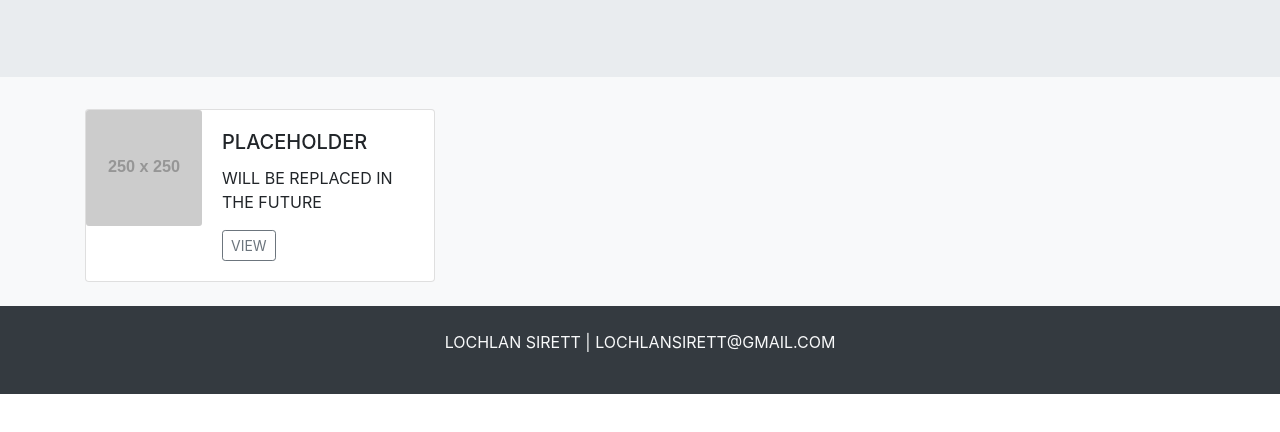
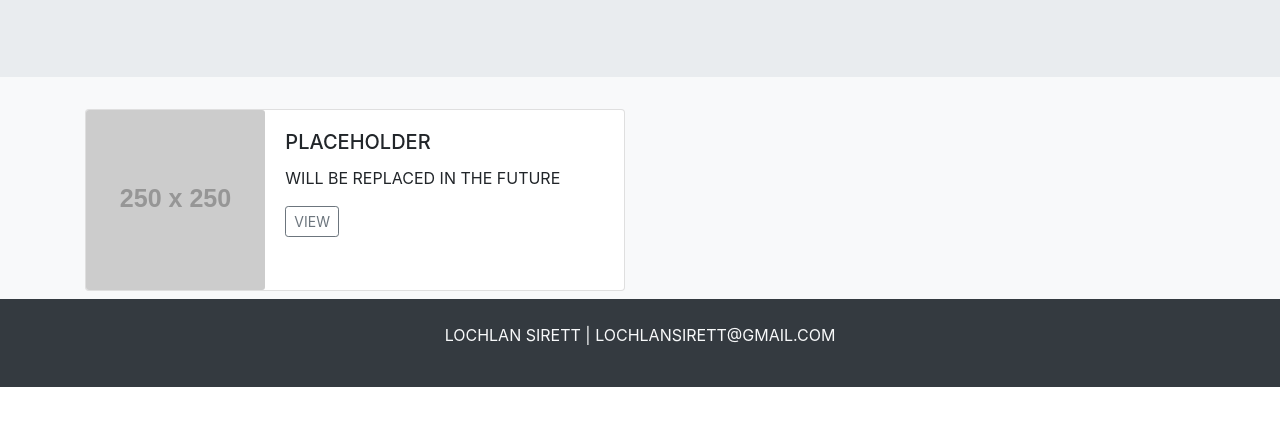
Before and after one commit to LochlanS/lochlans.github.io, a plain HTML site: page index.html in a window 1280 px wide. Shown: the part 228-660 px from the top of the page. Drawn offline with nearby package versions, Linux system fonts and the light colour scheme; placeholder pictures from the web are drawn by us.

Commit message:
Update index.html

```diff
--- a/index.html
+++ b/index.html
@@ -25,8 +25,8 @@
 		</div>
 		<div class="container">
 			<div class="row">
-				<div class="col-md-4">
-					<div class="card mb-4">
+				<div class="col-sm-12 col-md-6">
+					<div class="card mb-2">
 						<div class="row no-gutters">
 							<div class="col-md-4">
 								<img src="https://via.placeholder.com/250" class="card-img" alt="PLACEHOLDER">
```
